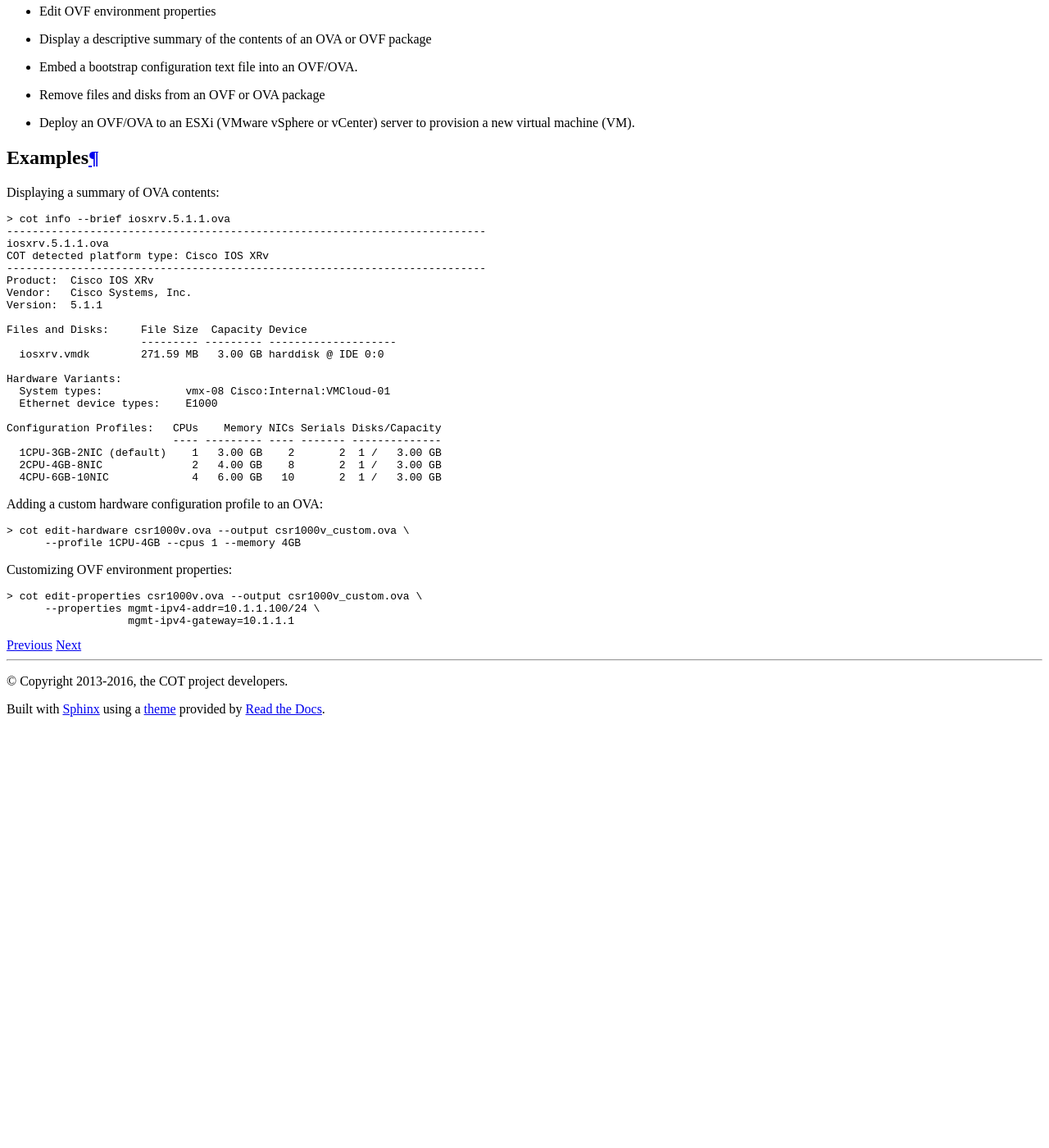
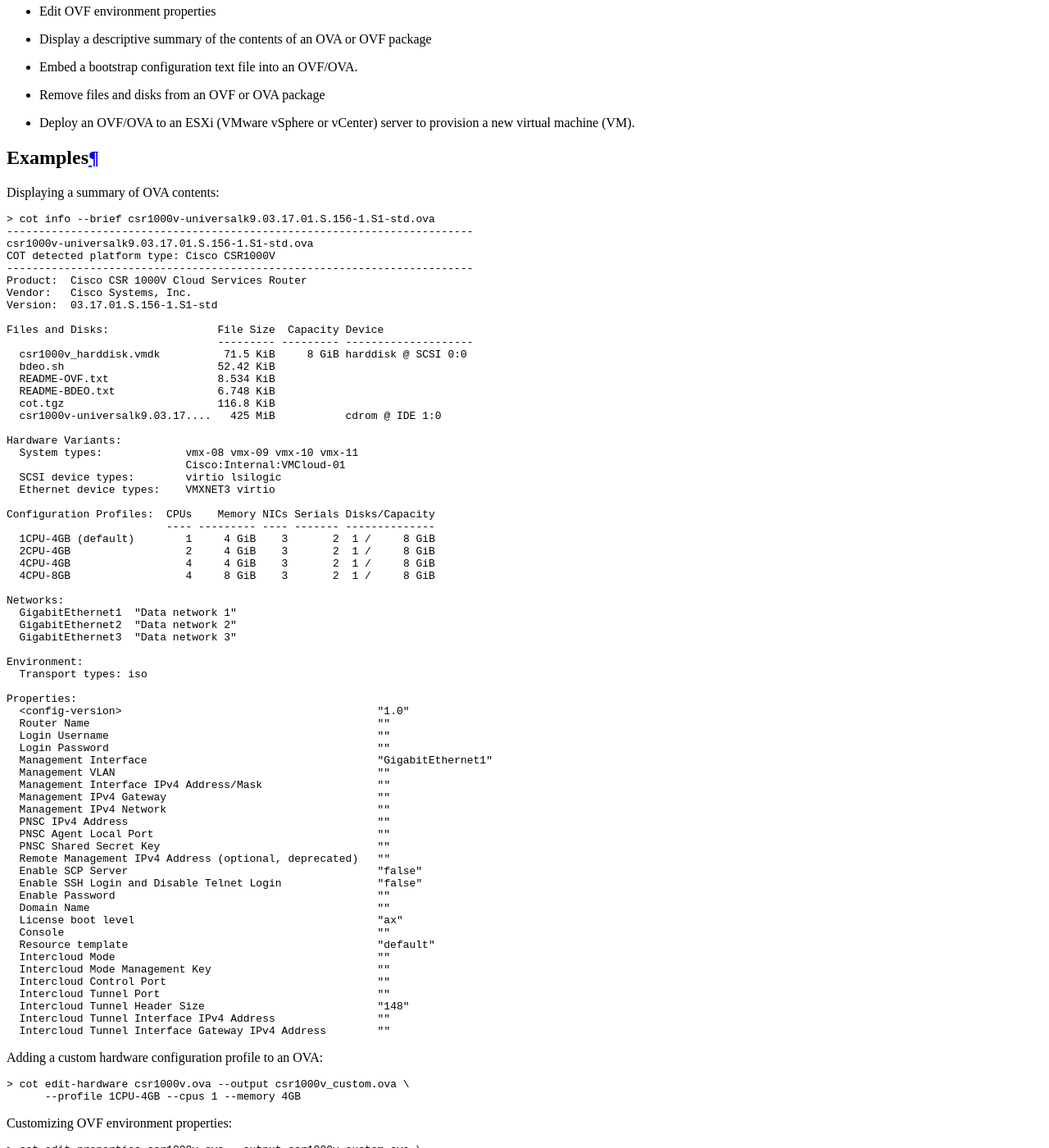
Before and after one commit to glennmatthews/cot, a Sphinx documentation site: the page built from docs/introduction.rst, in a window 1280 px wide and 1400 px high, scrolled down 645 px. Shown: the whole window at 82% size. Built offline with Sphinx 7.4.7 and the Read the Docs theme 2.0.0, drawn with Linux system fonts in a browser that asks for light colours; pages that are not in the unit, such as notebooks, are missing from menus; before the commit the page ends 1527 px from its top, so only the background shows below that.

Commit message:
Update 'cot info' example

```diff
--- a/docs/introduction.rst
+++ b/docs/introduction.rst
@@ -50,29 +50,73 @@
 
 ::
 
-    > cot info --brief iosxrv.5.1.1.ova
-    ---------------------------------------------------------------------------
-    iosxrv.5.1.1.ova
-    COT detected platform type: Cisco IOS XRv
-    ---------------------------------------------------------------------------
-    Product:  Cisco IOS XRv
+    > cot info --brief csr1000v-universalk9.03.17.01.S.156-1.S1-std.ova
+    -------------------------------------------------------------------------
+    csr1000v-universalk9.03.17.01.S.156-1.S1-std.ova
+    COT detected platform type: Cisco CSR1000V
+    -------------------------------------------------------------------------
+    Product:  Cisco CSR 1000V Cloud Services Router
     Vendor:   Cisco Systems, Inc.
-    Version:  5.1.1
+    Version:  03.17.01.S.156-1.S1-std
 
-    Files and Disks:     File Size  Capacity Device
-                         --------- --------- --------------------
-      iosxrv.vmdk        271.59 MB   3.00 GB harddisk @ IDE 0:0
+    Files and Disks:                 File Size  Capacity Device
+                                     --------- --------- --------------------
+      csr1000v_harddisk.vmdk          71.5 KiB     8 GiB harddisk @ SCSI 0:0
+      bdeo.sh                        52.42 KiB
+      README-OVF.txt                 8.534 KiB
+      README-BDEO.txt                6.748 KiB
+      cot.tgz                        116.8 KiB
+      csr1000v-universalk9.03.17....   425 MiB           cdrom @ IDE 1:0
 
     Hardware Variants:
-      System types:             vmx-08 Cisco:Internal:VMCloud-01
-      Ethernet device types:    E1000
+      System types:             vmx-08 vmx-09 vmx-10 vmx-11
+                                Cisco:Internal:VMCloud-01
+      SCSI device types:        virtio lsilogic
+      Ethernet device types:    VMXNET3 virtio
 
-    Configuration Profiles:   CPUs    Memory NICs Serials Disks/Capacity
-                              ---- --------- ---- ------- --------------
-      1CPU-3GB-2NIC (default)    1   3.00 GB    2       2  1 /   3.00 GB
-      2CPU-4GB-8NIC              2   4.00 GB    8       2  1 /   3.00 GB
-      4CPU-6GB-10NIC             4   6.00 GB   10       2  1 /   3.00 GB
+    Configuration Profiles:  CPUs    Memory NICs Serials Disks/Capacity
+                             ---- --------- ---- ------- --------------
+      1CPU-4GB (default)        1     4 GiB    3       2  1 /     8 GiB
+      2CPU-4GB                  2     4 GiB    3       2  1 /     8 GiB
+      4CPU-4GB                  4     4 GiB    3       2  1 /     8 GiB
+      4CPU-8GB                  4     8 GiB    3       2  1 /     8 GiB
 
+    Networks:
+      GigabitEthernet1  "Data network 1"
+      GigabitEthernet2  "Data network 2"
+      GigabitEthernet3  "Data network 3"
+
+    Environment:
+      Transport types: iso
+
+    Properties:
+      <config-version>                                        "1.0"
+      Router Name                                             ""
+      Login Username                                          ""
+      Login Password                                          ""
+      Management Interface                                    "GigabitEthernet1"
+      Management VLAN                                         ""
+      Management Interface IPv4 Address/Mask                  ""
+      Management IPv4 Gateway                                 ""
+      Management IPv4 Network                                 ""
+      PNSC IPv4 Address                                       ""
+      PNSC Agent Local Port                                   ""
+      PNSC Shared Secret Key                                  ""
+      Remote Management IPv4 Address (optional, deprecated)   ""
+      Enable SCP Server                                       "false"
+      Enable SSH Login and Disable Telnet Login               "false"
+      Enable Password                                         ""
+      Domain Name                                             ""
+      License boot level                                      "ax"
+      Console                                                 ""
+      Resource template                                       "default"
+      Intercloud Mode                                         ""
+      Intercloud Mode Management Key                          ""
+      Intercloud Control Port                                 ""
+      Intercloud Tunnel Port                                  ""
+      Intercloud Tunnel Header Size                           "148"
+      Intercloud Tunnel Interface IPv4 Address                ""
+      Intercloud Tunnel Interface Gateway IPv4 Address        ""
 
 Adding a custom hardware configuration profile to an OVA:
 
```
